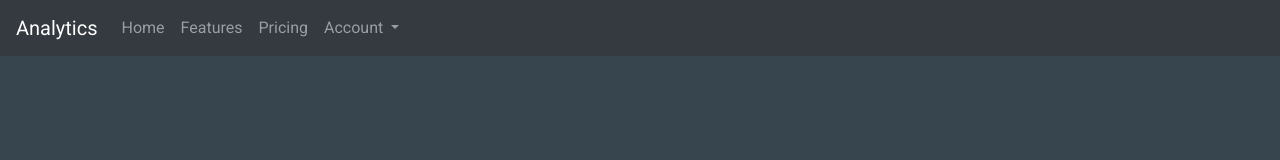
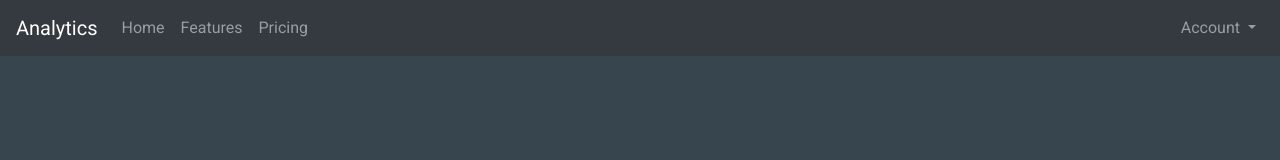
Before and after one commit to s4santhosh25/analytics-web, an Angular app: page /dashboard in a window 1280 px wide. Shown: the top 160 px of the page. Built offline with nearby package versions, Linux system fonts and the light colour scheme; sample sign-in values are in the browser's storage.

Commit message:
Update dashboard.component.scss

```diff
--- a/src/app/components/dashboard/dashboard.component.scss
+++ b/src/app/components/dashboard/dashboard.component.scss
@@ -0,0 +1,20 @@
+.navbar {
+  & .navbar-nav.account {
+    float: right;
+    display: inline-block;
+    width: 100%;
+    & .nav-link {
+      float: right;
+      @media only screen and (max-width: 991px) {
+        float: none;
+      }
+    }
+    & .dropdown-menu {
+      right: 0;
+      left: 85% !important;
+      @media only screen and (max-width: 991px) {
+        width: 20%;
+      }
+    }
+  }
+}
```
